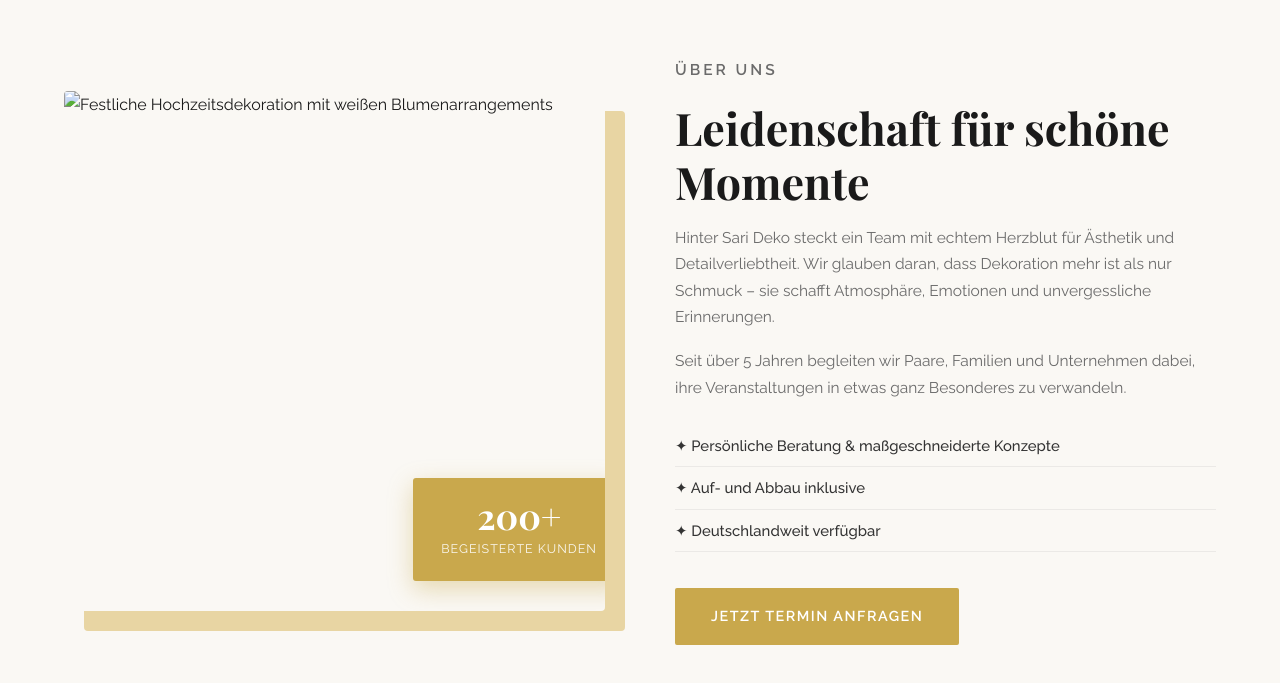
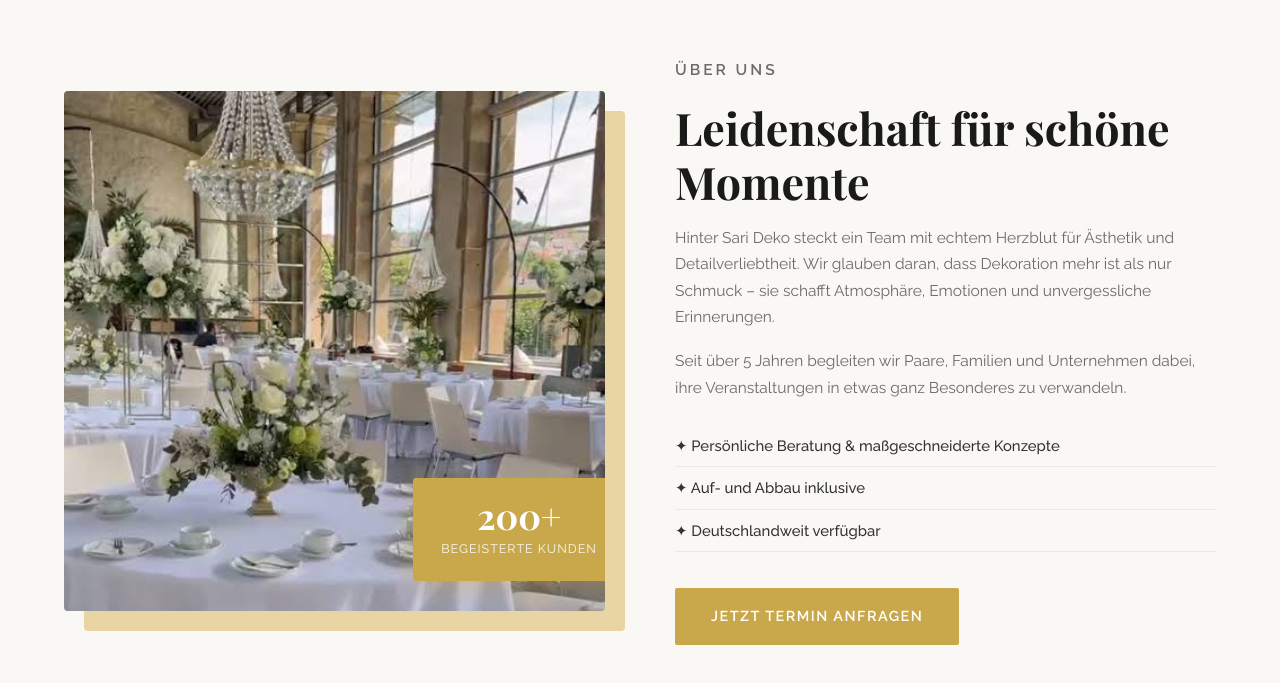
Before and after one commit to fyriz20-design/dj-sari-deko, a plain HTML site: page index.html in a window 1280 px wide. Shown: the part 3687-4370 px from the top of the page. Drawn offline with nearby package versions, Linux system fonts and the light colour scheme; a web font is replaced by a local one.

Commit message:
Blumen-Deko-Bild eingebunden

```diff
--- a/index.html
+++ b/index.html
@@ -184,7 +184,7 @@
   <section class="ueber-uns section-padding" id="ueber-uns">
     <div class="container ueber-grid">
       <div class="ueber-img-wrap">
-        <img src="images/blumen-deko.jpg" alt="Festliche Hochzeitsdekoration mit weißen Blumenarrangements" loading="lazy" />
+        <img src="images/blumen-deko.jfif" alt="Festliche Hochzeitsdekoration mit weißen Blumenarrangements" loading="lazy" />
         <div class="ueber-badge-box">
           <span class="badge-zahl">200+</span>
           <span class="badge-text">begeisterte Kunden</span>
--- a/js/gallery-config.js
+++ b/js/gallery-config.js
@@ -12,5 +12,5 @@ const GALLERY_IMAGES = [
   { src: 'images/WhatsApp Image 2026-05-26 at 14.18.34 (4).jpeg', label: 'Hochzeit'  },
   { src: 'images/WhatsApp Image 2026-05-26 at 14.18.34 (6).jpeg', label: 'Dekoration'},
   { src: 'images/Geburtstag.jpg', label: 'Geburtstag' },
-  { src: 'images/blumen-deko.jpg', label: 'Blumen' },
+  { src: 'images/blumen-deko.jfif', label: 'Blumen' },
 ];
```
